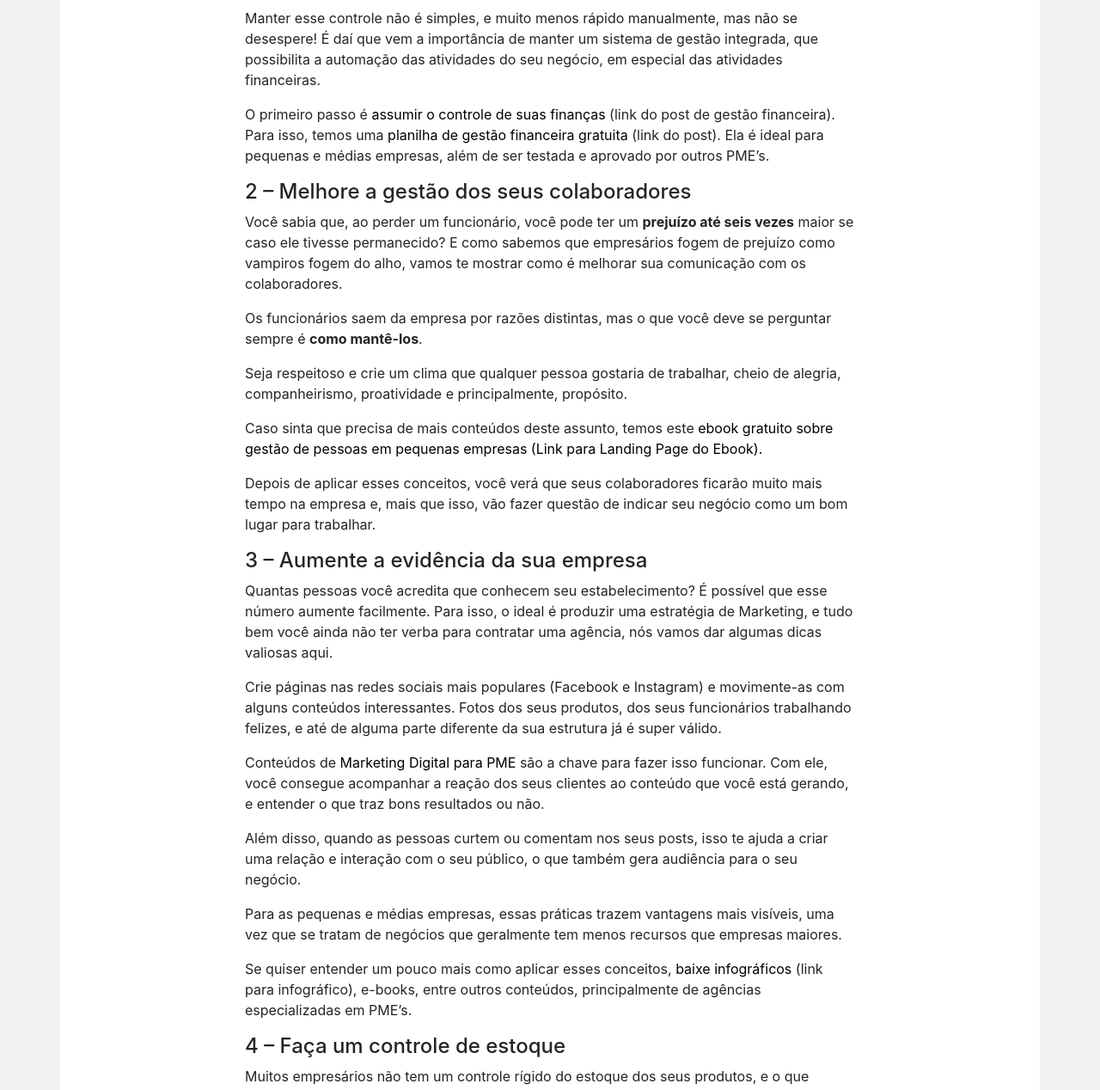
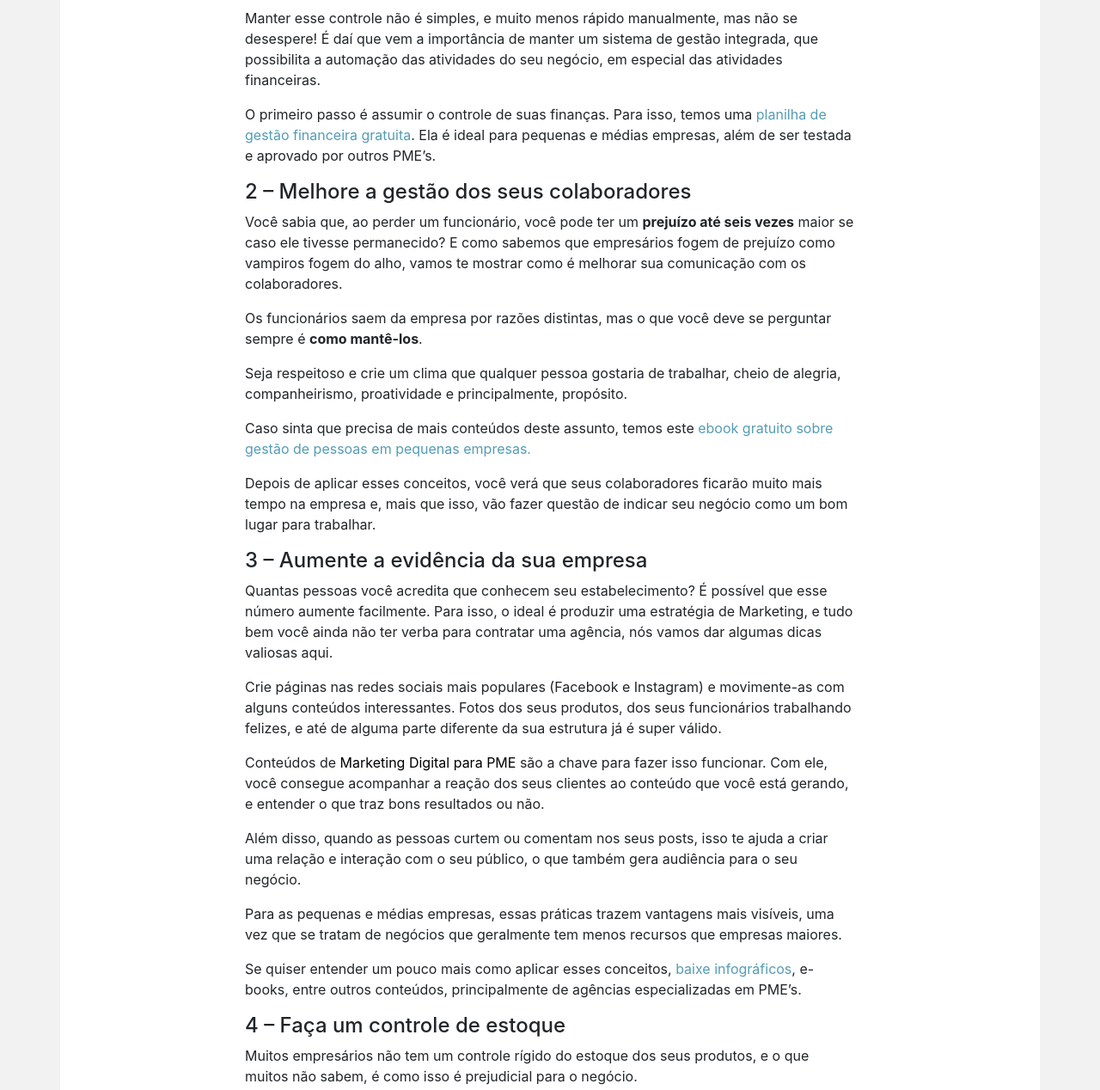
Before and after one commit to luistak/gama-jornal-pme, a website: page public/pages/posts/quatro-dicas.html in a window 1280 px wide. Shown: the part 920-2188 px from the top of the page at 86% size. Drawn offline with Linux system fonts and the light colour scheme; some packages are replaced by stand-ins of ours.

Commit message:
correções

```diff
--- a/public/pages/posts/quatro-dicas.html
+++ b/public/pages/posts/quatro-dicas.html
@@ -105,8 +105,8 @@
 					 É daí que vem a importância de manter um sistema de gestão integrada, que possibilita a
 					 automação das atividades do seu negócio, em especial das atividades financeiras.</p>
 
-				<p>O primeiro passo é <a href="#">assumir o controle de suas finanças</a> (link do post de gestão financeira).
-					Para isso, temos uma <a href="#">planilha de gestão financeira gratuita</a> (link do post). Ela é ideal
+				<p>O primeiro passo é assumir o controle de suas finanças.
+					Para isso, temos uma <a href="../lp/gestao.html" class="light-blue-text">planilha de gestão financeira gratuita</a>. Ela é ideal
 					para pequenas e médias empresas, além de ser testada e aprovado por outros PME’s.</p>
 
 
@@ -122,8 +122,8 @@
 				<p>Seja respeitoso e crie um clima que qualquer pessoa gostaria de trabalhar, cheio de alegria,
 					companheirismo, proatividade e principalmente, propósito.</p>
 
-				<p>Caso sinta que precisa de mais conteúdos deste assunto, temos este <a href="#">ebook gratuito sobre gestão
-					 de pessoas em pequenas empresas (Link para Landing Page do Ebook).</a></p>
+				<p>Caso sinta que precisa de mais conteúdos deste assunto, temos este <a href="../lp/ebook.html" class="light-blue-text">ebook gratuito sobre gestão
+					 de pessoas em pequenas empresas.</a></p>
 
 				<p>Depois de aplicar esses conceitos, você verá que seus colaboradores ficarão muito mais tempo na empresa e,
 					mais que isso, vão fazer questão de indicar seu negócio como um bom lugar para trabalhar.</p>
@@ -148,7 +148,7 @@
 				<p>Para as pequenas e médias empresas, essas práticas trazem vantagens mais visíveis, uma vez que se
 					tratam de negócios que geralmente tem menos recursos que empresas maiores.</p>
 
-				<p>Se quiser entender um pouco mais como aplicar esses conceitos, <a href="#">baixe infográficos</a> (link para infográfico),
+				<p>Se quiser entender um pouco mais como aplicar esses conceitos, <a href="../lp/infografico.html" class="light-blue-text">baixe infográficos</a>,
 					e-books, entre outros conteúdos, principalmente de agências especializadas em PME’s.</p>
 
 				<h4>4 – Faça um controle de estoque</h4>
@@ -169,7 +169,7 @@
 				<p>Muitos empresários, após passar a fazerem uso da nossa planilha exclusiva, perceberam uma melhora na gestão
 					do seu estoque, pois conseguiram ter controle de todos os produtos que eram adquiridos. Essa planilha
 					totalmente gratuita foi testada e aprovada por especialistas do mundo corporativo. Caso queira experimentá-la,
-					é só clicar <a href="#">aqui</a>.</p>
+					é só clicar <a href="../lp/controle.html" class="light-blue-text">aqui</a>.</p>
 
 				<p class="mb-5">Nesse post, você aprendeu que é bastante possível ser um empresário de sucesso, mesmo que sua empresa seja
 					de pequeno ou médio porte, basta ter uma boa gestão financeira, de colaboradores e do seu estoque, e
```
Also changed, not shown: public/pages/lp/gestao.html (+5 -5 lines), public/pages/posts/cinco-dicas.html (+1 -1 lines), public/pages/posts/gestao-de-pessoas.html (+1 -1 lines), 1 other file.
